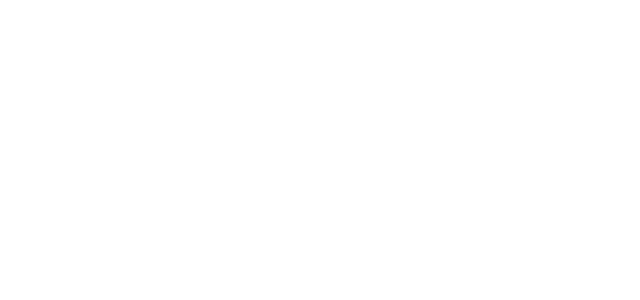
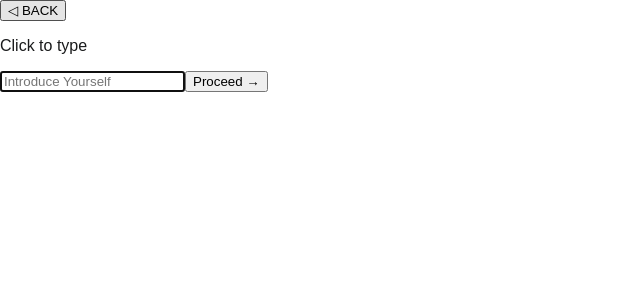
Before and after one commit to JuanGTR/Skinstric-AI, a React (Vite) app: page /input in a window 1280 px wide. Before the commit this address had no page. Shown: the top 300 px of the page, without its empty margins (0-640 px from the left). Built offline with nearby package versions, Linux system fonts and the light colour scheme; a web font is replaced by a local one.

Commit message:
Started Input Logic

```diff
--- a/src/App.jsx
+++ b/src/App.jsx
@@ -2,13 +2,14 @@
 import React from 'react';
 import { BrowserRouter as Router, Routes, Route } from 'react-router-dom';
 import LandingPage from './Pages/LandingPage';
+import InputPage from './Pages/InputPage';
 
 function App() {
   return (
     <Router>
       <Routes>
         <Route path="/" element={<LandingPage />} />
-        {/* Future routes here */}
+        <Route path="/input" element={<InputPage />} />
       </Routes>
     </Router>
   );
--- a/src/Pages/InputPage.jsx
+++ b/src/Pages/InputPage.jsx
@@ -0,0 +1,116 @@
+// src/pages/InputPage.jsx
+import React, { useState, useRef } from 'react';
+import { useNavigate } from 'react-router-dom';
+
+function InputPage() {
+  const [step, setStep] = useState(1);
+  const [name, setName] = useState('');
+  const [location, setLocation] = useState('');
+  const [error, setError] = useState('');
+  const locationInputRef = useRef(null);
+  const navigate = useNavigate();
+
+  // Validation
+  const isValidName = (str) => /^[a-zA-Z\s]{2,}$/.test(str.trim());
+  const isValidLocation = (str) => /^[a-zA-Z\s,]{2,}$/.test(str.trim());
+
+  const handleNameSubmit = () => {
+    if (!isValidName(name)) {
+      setError('Please enter a valid name (letters and spaces only).');
+      return;
+    }
+    setError('');
+    setStep(2);
+    setTimeout(() => locationInputRef.current?.focus(), 100);
+  };
+
+  const handleFormSubmit = async () => {
+    if (!isValidLocation(location)) {
+      setError('Please enter a valid location (letters, commas, spaces only).');
+      return;
+    }
+
+    setError('');
+
+    // Save to localStorage
+    localStorage.setItem('userName', name.trim());
+    localStorage.setItem('userLocation', location.trim());
+
+    // Send to API
+    try {
+      const response = await fetch('https://us-central1-api-skinstric-ai.cloudfunctions.net/skinstricPhaseOne', {
+        method: 'POST',
+        headers: { 'Content-Type': 'application/json' },
+        body: JSON.stringify({ name: name.trim(), location: location.trim() })
+      });
+
+      const result = await response.json();
+
+      if (result.success) {
+        navigate('/photo-upload'); // Next page route
+      } else {
+        setError(result.message || 'Submission failed. Please try again.');
+      }
+    } catch (err) {
+      console.error(err);
+      setError('Network error. Please try again later.');
+    }
+  };
+
+  const handleKeyPress = (e) => {
+    if (e.key === 'Enter') {
+      step === 1 ? handleNameSubmit() : handleFormSubmit();
+    }
+  };
+
+  const handleBackClick = () => {
+    navigate('/'); // Landing page or previous route
+  };
+
+  return (
+    <div className="input-page">
+      <div className="input-header">
+        <button className="back-button" onClick={handleBackClick}>
+          ◁ BACK
+        </button>
+      </div>
+
+      <div className="input-container">
+        <p className="input-instruction">Click to type</p>
+
+        {step === 1 ? (
+          <input
+            type="text"
+            placeholder="Introduce Yourself"
+            value={name}
+            onChange={(e) => setName(e.target.value)}
+            onKeyDown={handleKeyPress}
+            autoFocus
+            className="input-field"
+          />
+        ) : (
+          <input
+            ref={locationInputRef}
+            type="text"
+            placeholder="Where Are You From?"
+            value={location}
+            onChange={(e) => setLocation(e.target.value)}
+            onKeyDown={handleKeyPress}
+            className="input-field"
+          />
+        )}
+
+        {error && <p className="error-message">{error}</p>}
+
+        <button
+          className="proceed-button"
+          onClick={step === 1 ? handleNameSubmit : handleFormSubmit}
+        >
+          Proceed →
+        </button>
+      </div>
+    </div>
+  );
+}
+
+export default InputPage;
--- a/src/components/HeroSection.jsx
+++ b/src/components/HeroSection.jsx
@@ -1,5 +1,6 @@
 // src/components/HeroSection.jsx
 import React, { useState } from 'react';
+import { useNavigate } from 'react-router-dom';
 import NavArrow from './NavArrow';
 import './HeroSection.css';
 import leftArrowPng from '../assets/images/button-left.png';
@@ -7,9 +8,12 @@
 import DottedTriangle from './DottedTriangle';
 import rightArrowHoverPng from '../assets/images/hover-button.png';
 
+
 function HeroSection() {
   const [isLeftArrowHovered, setIsLeftArrowHovered] = useState(false);
   const [isRightArrowHovered, setIsRightArrowHovered] = useState(false);
+  const navigate = useNavigate();
+
 
   // Define what happens when the left dotted triangle is clicked
   const handleLeftDottedTriangleClick = () => {
@@ -20,9 +24,7 @@
 
   // Define what happens when the right dotted triangle is clicked
   const handleRightDottedTriangleClick = () => {
-    console.log("Right dotted line clicked!");
-    // You can add your desired navigation or other actions here, e.g.:
-    // window.location.href = '/right-page';
+    navigate('/input');
   };
 
   return (
```
